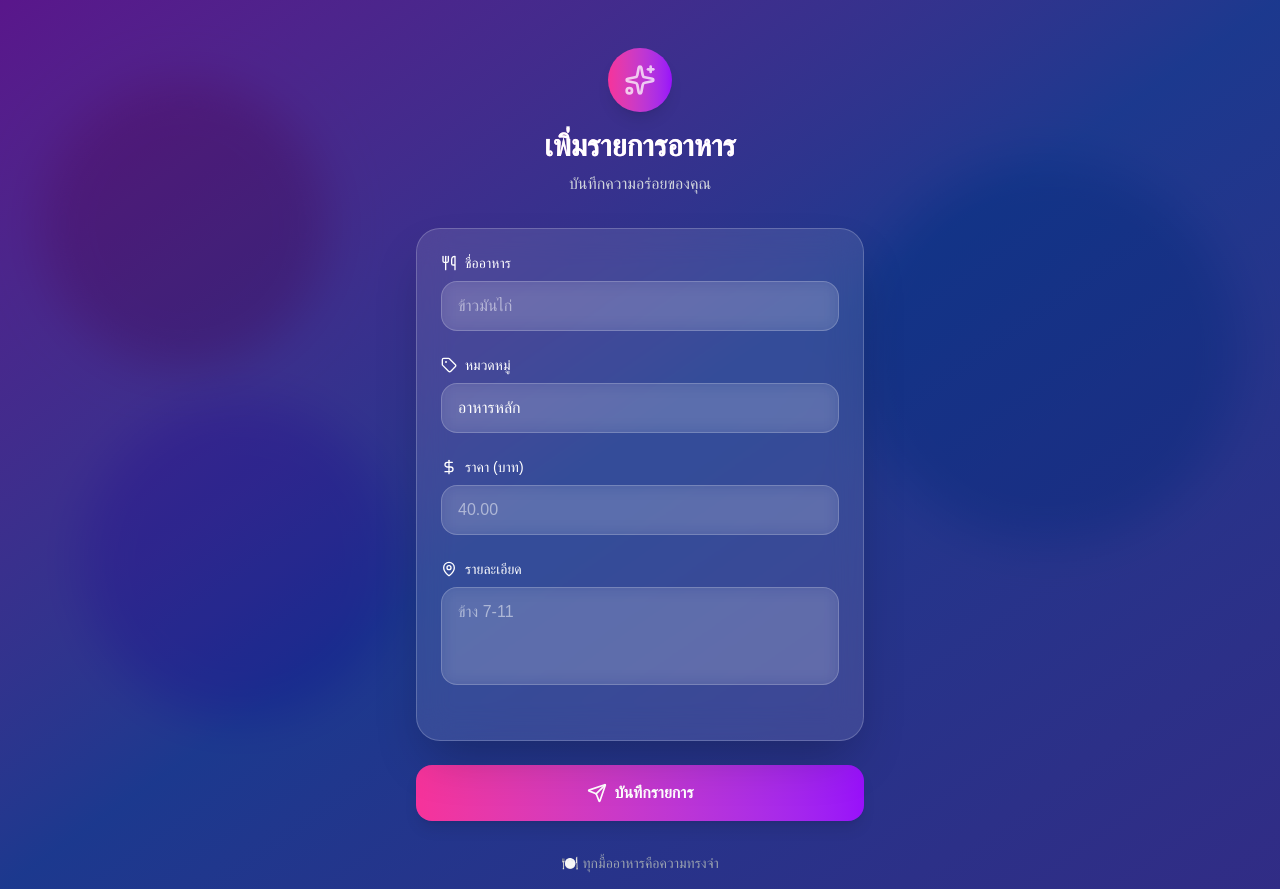
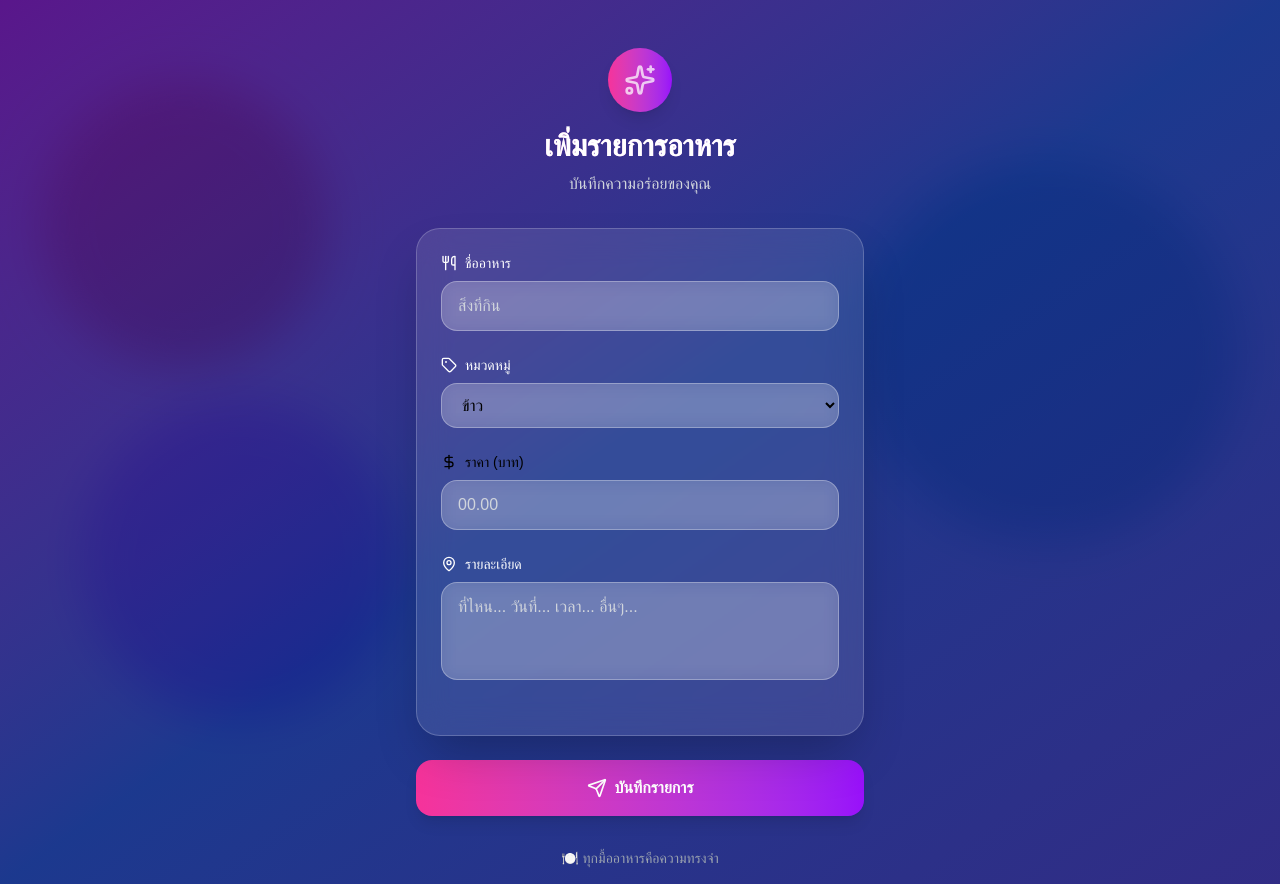
Before and after one commit to IamDeveloperNo1/expenses-web, a Next.js app: page /Form in a window 1280 px wide. Built offline with nearby package versions, Linux system fonts and the light colour scheme.

Commit message:
Update page.jsx

```diff
--- a/src/app/Form/page.jsx
+++ b/src/app/Form/page.jsx
@@ -95,14 +95,8 @@ export default function FoodExpenseForm() {
                 name="Name"
                 value={formData.Name}
                 onChange={handleChange}
-                placeholder="ข้าวมันไก่"
-                className="w-full px-4 py-3 bg-white/10 border border-white/20 rounded-2xl text-white placeholder-white/50 focus:outline-none focus:ring-2 focus:ring-pink-400 focus:border-transparent focus:bg-white/20 transition-all duration-300 backdrop-blur-sm appearance-none"
-                style={{
-                  WebkitAppearance: "none",
-                  backgroundColor: "rgba(255, 255, 255, 0.1)",
-                  color: "white",
-                  borderRadius: "16px",
-                }}
+                placeholder="สิ่งที่กิน"
+                className="w-full px-4 py-3 bg-white/20 border border-white/30 rounded-2xl text-black placeholder-gray-300 focus:outline-none focus:ring-2 focus:ring-pink-500 focus:border-transparent transition-all duration-300 backdrop-blur-sm"
                 required
               />
             </div>
@@ -117,29 +111,32 @@ export default function FoodExpenseForm() {
                 name="Category_id"
                 value={formData.Category_id}
                 onChange={handleChange}
-                className="w-full px-4 py-3 bg-white/10 border border-white/20 rounded-2xl text-white focus:outline-none focus:ring-2 focus:ring-pink-400 focus:border-transparent focus:bg-white/20 transition-all duration-300 backdrop-blur-sm appearance-none"
-                style={{
-                  WebkitAppearance: "none",
-                  backgroundColor: "rgba(255, 255, 255, 0.1)",
-                  color: "white",
-                  borderRadius: "16px",
-                }}
+                className="w-full px-4 py-3 bg-white/20 border border-white/30 rounded-2xl text-black focus:outline-none focus:ring-2 focus:ring-pink-500 focus:border-transparent transition-all duration-300 backdrop-blur-sm"
               >
-                <option value={1} className="bg-gray-800 text-white">
-                  อาหารหลัก
+                <option value={1} className="bg-gray-800 text-black">
+                  ข้าว
                 </option>
-                <option value={2} className="bg-gray-800 text-white">
-                  ขนม
+                <option value={2} className="bg-gray-800 text-black">
+                  เครื่องดื่ม
                 </option>
-                <option value={3} className="bg-gray-800 text-white">
-                  เครื่องดื่ม
+                <option value={3} className="bg-gray-800 text-black">
+                  เสื้อผ้า
+                </option>
+                <option value={4} className="bg-gray-800 text-black">
+                  รถ
+                </option>
+                <option value={30001.0} className="bg-gray-800 text-black">
+                  ห้อง
+                </option>
+                <option value={5} className="bg-gray-800 text-black">
+                  อื่นๆ
                 </option>
               </select>
             </div>
 
             {/* Price Field */}
             <div className="relative mb-6">
-              <label className="block text-white text-sm font-medium mb-2 flex items-center gap-2">
+              <label className="block text-black text-sm font-medium mb-2 flex items-center gap-2">
                 <DollarSign className="w-4 h-4" />
                 ราคา (บาท)
               </label>
@@ -148,15 +145,9 @@ export default function FoodExpenseForm() {
                 name="Price"
                 value={formData.Price}
                 onChange={handleChange}
-                placeholder="40.00"
+                placeholder="00.00"
                 step="0.01"
-                className="w-full px-4 py-3 bg-white/10 border border-white/20 rounded-2xl text-white placeholder-white/50 focus:outline-none focus:ring-2 focus:ring-pink-400 focus:border-transparent focus:bg-white/20 transition-all duration-300 backdrop-blur-sm appearance-none"
-                style={{
-                  WebkitAppearance: "none",
-                  backgroundColor: "rgba(255, 255, 255, 0.1)",
-                  color: "white",
-                  borderRadius: "16px",
-                }}
+                className="w-full px-4 py-3 bg-white/20 border border-white/30 rounded-2xl text-white placeholder-gray-300 focus:outline-none focus:ring-2 focus:ring-pink-500 focus:border-transparent transition-all duration-300 backdrop-blur-sm"
                 required
               />
             </div>
@@ -171,15 +162,9 @@ export default function FoodExpenseForm() {
                 name="Desc"
                 value={formData.Desc}
                 onChange={handleChange}
-                placeholder="ข้าง 7-11"
+                placeholder="ที่ไหน... วันที่... เวลา... อื่นๆ..."
                 rows="3"
-                className="w-full px-4 py-3 bg-white/10 border border-white/20 rounded-2xl text-white placeholder-white/50 focus:outline-none focus:ring-2 focus:ring-pink-400 focus:border-transparent focus:bg-white/20 transition-all duration-300 backdrop-blur-sm resize-none appearance-none"
-                style={{
-                  WebkitAppearance: "none",
-                  backgroundColor: "rgba(255, 255, 255, 0.1)",
-                  color: "white",
-                  borderRadius: "16px",
-                }}
+                className="w-full px-4 py-3 bg-white/20 border border-white/30 rounded-2xl text-white placeholder-gray-300 focus:outline-none focus:ring-2 focus:ring-pink-500 focus:border-transparent transition-all duration-300 backdrop-blur-sm resize-none"
               />
             </div>
           </div>
```
